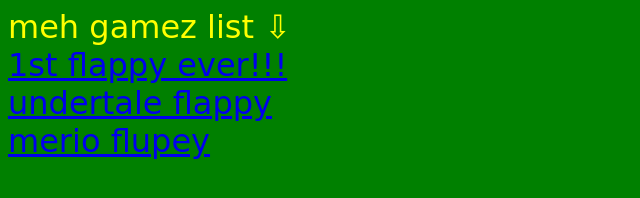
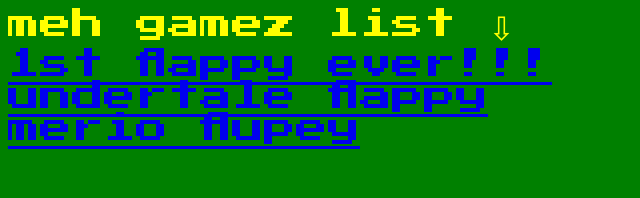
Before and after one commit to matthewschool/whirlsam.github.io, a plain HTML site: page index.html in a window 1280 px wide. Shown: the whole page, without its empty margins (0-640 px from the left). Drawn offline with Linux system fonts and the light colour scheme.

Commit message:
Update index.html

```diff
--- a/index.html
+++ b/index.html
@@ -1,11 +1,12 @@
 <!doctype html>
 <html>
   <head>
+    <link href="https://fonts.googleapis.com/css?family=Press+Start+2P" rel="stylesheet">
     <title>The Page Of The Great Whirlsam</title>
     <style>
       body {
         background: green;
-        font-family: "Press-start-2p",cursive;
+        font-family: 'Press Start 2P', cursive;
         font-size: xx-large;
         color: yellow;
       }
```
